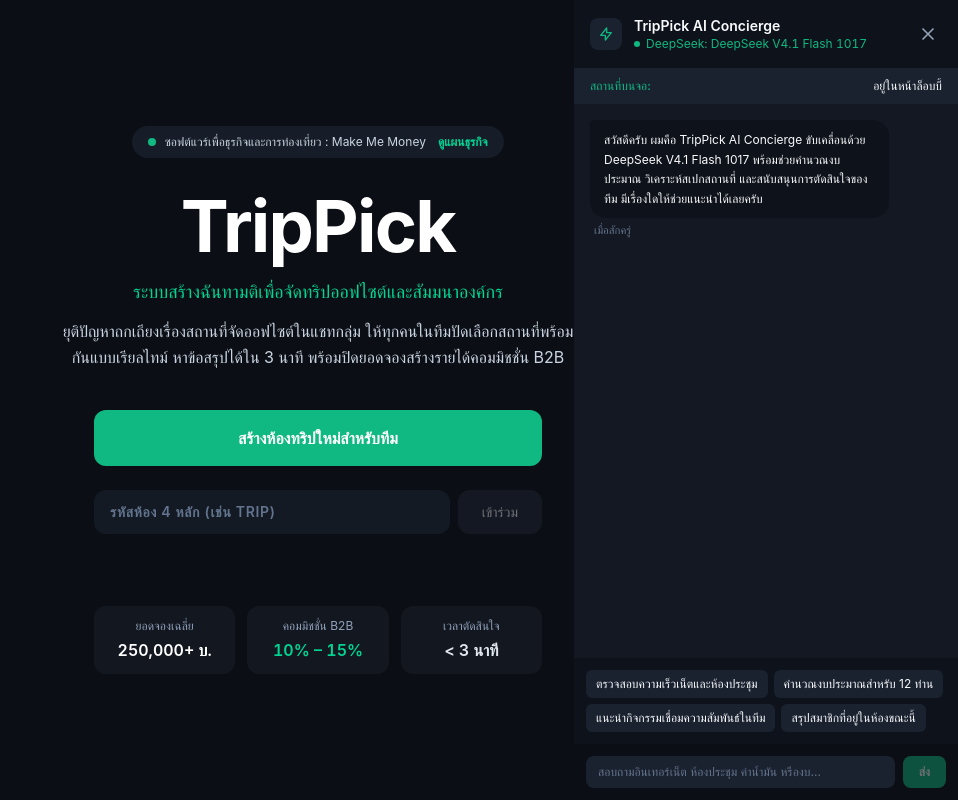
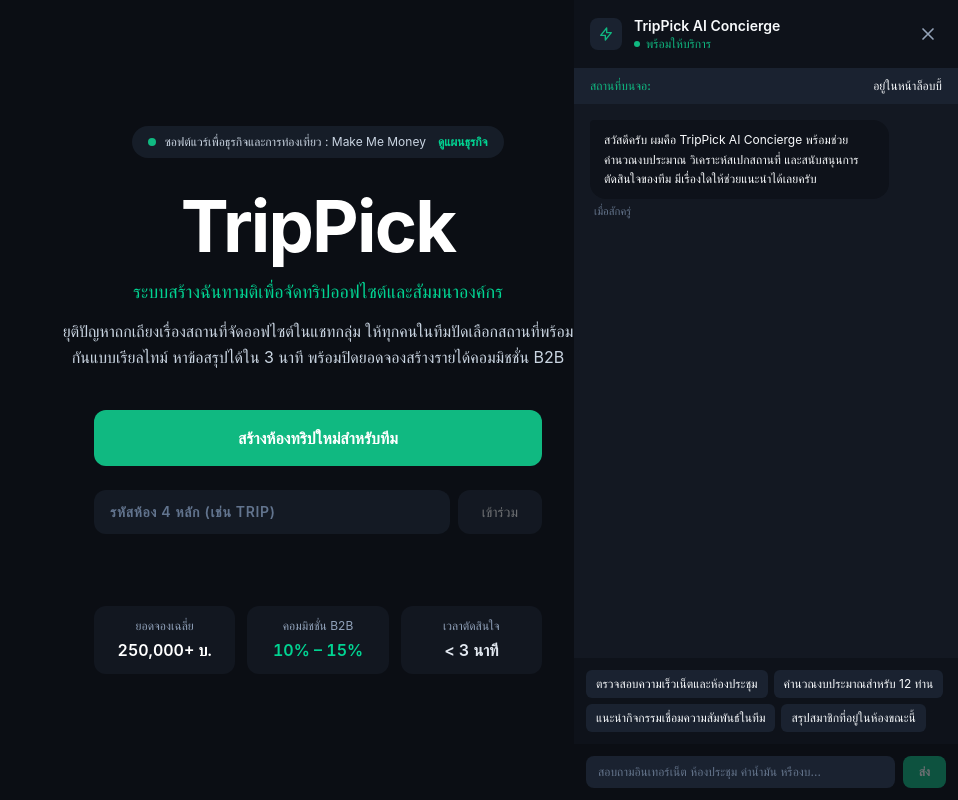
Before and after one commit to pxpickkyyy/TripPick, a React (Vite) app: page / in a window 1280 px wide. Both pictures are taken after a click on the button "ผู้ช่วย AI". Shown: the whole page, without its empty margins (322-1280 px from the left). Built offline with nearby package versions, Linux system fonts and the light colour scheme.

Commit message:
style: remove DeepSeek branding and model labels from user-facing UI

```diff
--- a/src/components/BusinessModelModal.tsx
+++ b/src/components/BusinessModelModal.tsx
@@ -78,7 +78,7 @@
               </li>
               <li className="flex items-start gap-2">
                 <span className="inline-block w-1.5 h-1.5 rounded-full bg-[#10b981] mt-1.5 shrink-0" />
-                <span><strong className="text-[#f8fafc]">AI Concierge ขับเคลื่อนด้วย DeepSeek V4.1 Flash 1017</strong> วิเคราะห์สเปกสถานที่และงบประมาณแบบสด</span>
+                <span><strong className="text-[#f8fafc]">AI Concierge ผู้ช่วยอัจฉริยะ</strong> วิเคราะห์สเปกสถานที่และงบประมาณแบบสด</span>
               </li>
               <li className="flex items-start gap-2">
                 <span className="inline-block w-1.5 h-1.5 rounded-full bg-[#10b981] mt-1.5 shrink-0" />
--- a/src/components/ConciergeDrawer.tsx
+++ b/src/components/ConciergeDrawer.tsx
@@ -1,6 +1,6 @@
 import React, { useState, useEffect, useRef } from 'react';
 import { motion, AnimatePresence } from 'framer-motion';
-import { fetchAiChatResponse, FIXED_AI_MODEL_NAME } from '../lib/ai';
+import { fetchAiChatResponse } from '../lib/ai';
 import type { RoomContextInfo } from '../lib/ai';
 
 interface ConciergeDrawerProps {
@@ -38,7 +38,7 @@
     {
       id: 'init_1',
       sender: 'concierge',
-      text: "สวัสดีครับ ผมคือ TripPick AI Concierge ขับเคลื่อนด้วย DeepSeek V4.1 Flash 1017 พร้อมช่วยคำนวณงบประมาณ วิเคราะห์สเปกสถานที่ และสนับสนุนการตัดสินใจของทีม มีเรื่องใดให้ช่วยแนะนำได้เลยครับ",
+      text: "สวัสดีครับ ผมคือ TripPick AI Concierge พร้อมช่วยคำนวณงบประมาณ วิเคราะห์สเปกสถานที่ และสนับสนุนการตัดสินใจของทีม มีเรื่องใดให้ช่วยแนะนำได้เลยครับ",
       time: 'เมื่อสักครู่'
     }
   ]);
@@ -118,9 +118,9 @@
                   <h3 className="text-sm font-semibold text-[#f8fafc]">
                     TripPick AI Concierge
                   </h3>
-                  <span className="text-xs text-[#10b981] flex items-center gap-1.5 tabular-nums">
+                  <span className="text-xs text-[#10b981] flex items-center gap-1.5">
                     <span className="h-1.5 w-1.5 rounded-full bg-[#10b981]" />
-                    {FIXED_AI_MODEL_NAME}
+                    พร้อมให้บริการ
                   </span>
                 </div>
               </div>
--- a/src/components/WaitingLobbyView.tsx
+++ b/src/components/WaitingLobbyView.tsx
@@ -211,7 +211,7 @@
               className="w-full py-4 bg-[#10b981] hover:bg-[#059669] text-white font-semibold rounded-xl text-sm transition-colors duration-150 cursor-pointer"
             >
               {loading ? (
-                <span>DeepSeek กำลังคัดเลือกสถานที่จัดทริป...</span>
+                <span>ระบบกำลังคัดเลือกสถานที่จัดทริป...</span>
               ) : (
                 <span>เริ่มปัดเลือกสถานที่ด้วยระบบฉันทามติ ({users.length} คน)</span>
               )}
```
